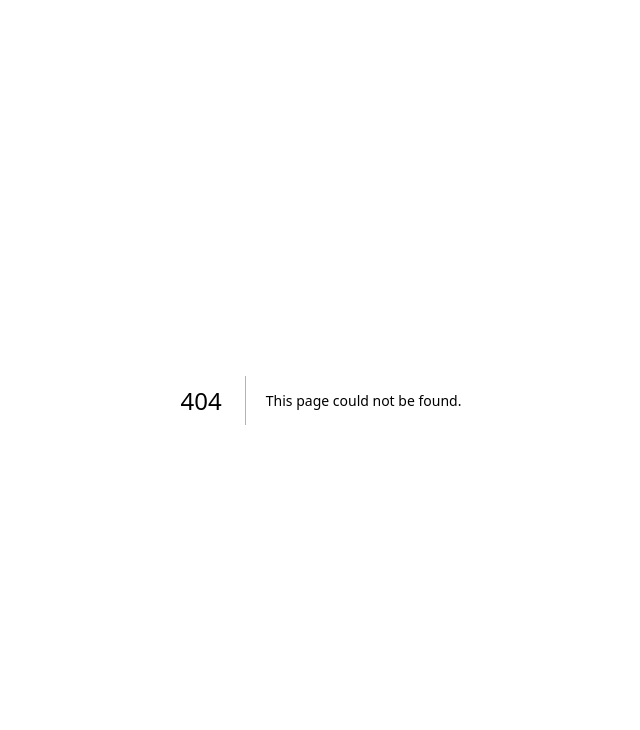
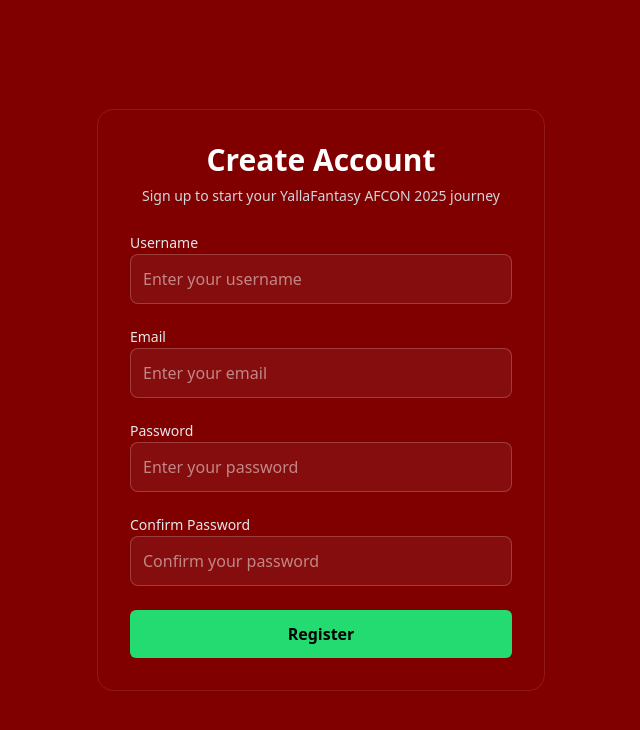
Before and after one commit to Ourouimed/YallaFantasy, a Next.js app in the folder frontend/: page /register in a window 1280 px wide. Before the commit this address had no page. Shown: the top 730 px of the page, without its empty margins (319-959 px from the left). Built offline with nearby package versions, Linux system fonts and the light colour scheme.

Commit message:
Create login and register page ui

```diff
--- /dev/null
+++ b/frontend/app/login/page.jsx
@@ -0,0 +1,42 @@
+import { Button } from "@/components/ui/Button";
+import Input from "@/components/ui/Input";
+
+export default function LoginPage() {
+  return (
+    <section className="min-h-screen flex items-center justify-center bg-main text-white px-4 py-8">
+      <div className="w-full max-w-md p-8 rounded-2xl border border-white/10 space-y-6">
+
+        <div className="space-y-2 text-center">
+          <h4 className="text-3xl font-bold">Welcome Back</h4>
+          <p className="text-gray-300 text-sm">
+            Sign in to your YallaFantasy account to continue your AFCON 2025 journey
+          </p>
+        </div>
+
+        <div className="space-y-5">
+
+          <div className="space-y-2">
+            <label htmlFor="email" className="text-sm text-gray-200">Email</label>
+            <Input id="email"
+              type="email"
+              placeholder="Enter your email"/>
+          </div>
+
+          <div className="space-y-2">
+            <label htmlFor="password" className="text-sm text-gray-200">Password</label>
+            <Input
+              id="password"
+              type="password"
+              placeholder="Enter your password"
+            />
+          </div>
+        </div>
+
+        {/* Button */}
+        <Button className="w-full !bg-third text-black font-semibold">
+          Login
+        </Button>
+      </div>
+    </section>
+  );
+}
--- /dev/null
+++ b/frontend/app/register/page.jsx
@@ -0,0 +1,61 @@
+import { Button } from "@/components/ui/Button";
+import Input from "@/components/ui/Input";
+
+export default function RegisterPage() {
+  return (
+    <section className="min-h-screen flex items-center justify-center bg-main text-white px-4 py-8">
+      <div className="w-full max-w-md p-8 rounded-2xl border border-white/10 space-y-6">
+
+        <div className="space-y-2 text-center">
+          <h4 className="text-3xl font-bold">Create Account</h4>
+          <p className="text-gray-300 text-sm">
+            Sign up to start your YallaFantasy AFCON 2025 journey
+          </p>
+        </div>
+
+        <div className="space-y-5">
+          <div className="space-y-2">
+            <label htmlFor="username" className="text-sm text-gray-200">Username</label>
+            <Input
+              id="username"
+              type="text"
+              placeholder="Enter your username"
+            />
+          </div>
+
+
+          <div className="space-y-2">
+            <label htmlFor="email" className="text-sm text-gray-200">Email</label>
+            <Input
+              id="email"
+              type="email"
+              placeholder="Enter your email"
+            />
+          </div>
+
+          <div className="space-y-2">
+            <label htmlFor="password" className="text-sm text-gray-200">Password</label>
+            <Input
+              id="password"
+              type="password"
+              placeholder="Enter your password"
+            />
+          </div>
+
+          <div className="space-y-2">
+            <label htmlFor="confirmPassword" className="text-sm text-gray-200">Confirm Password</label>
+            <Input
+              id="confirmPassword"
+              type="password"
+              placeholder="Confirm your password"
+            />
+          </div>
+        </div>
+
+        <Button className="w-full !bg-third text-black font-semibold">
+          Register
+        </Button>
+      </div>
+    </section>
+  );
+}
--- a/frontend/components/ui/Button.jsx
+++ b/frontend/components/ui/Button.jsx
@@ -1,5 +1,5 @@
 export const Button = ({children , className})=>{
-    return <button className={`flex items-center gap-3 cursor-pointer bg-white py-2 px-4 rounded-md text-black ${className}`}>
+    return <button className={`flex items-center justify-center gap-3 cursor-pointer bg-white py-3 px-4 rounded-md text-black ${className}`}>
         {children}
     </button>
 }
--- /dev/null
+++ b/frontend/components/ui/Input.jsx
@@ -0,0 +1,6 @@
+export default function Input (props){
+    return <input
+            {...props}
+            className="w-full border border-white/20 bg-white/5 p-3 rounded-lg outline-none focus:border-third transition"
+            />
+}
```
